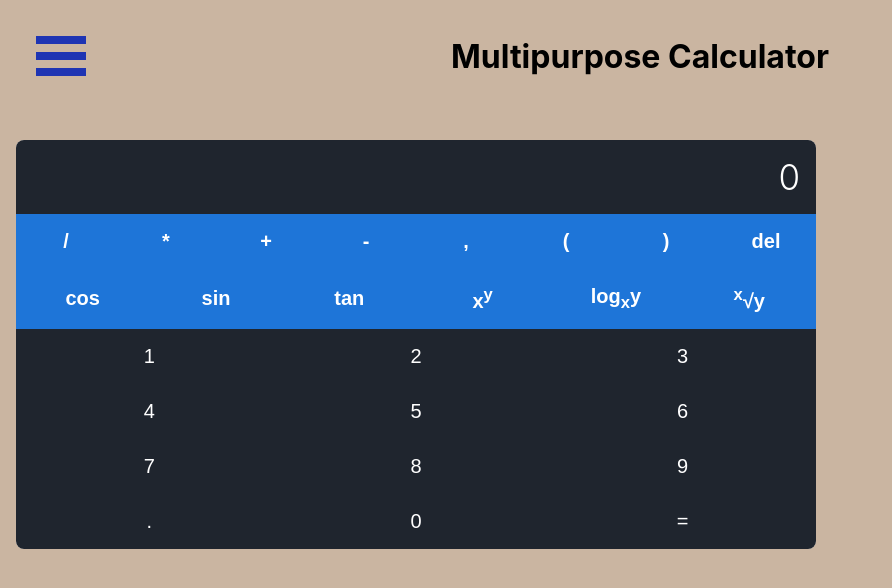
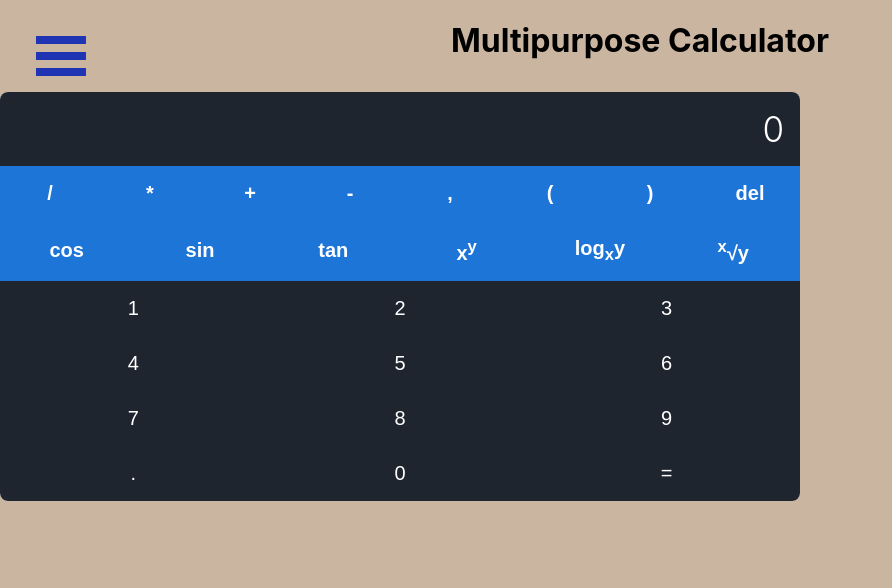
Before and after one commit to F1TR4t/SWE632_Calculator, a React (Create React App) app: page /Scientific in a window 1280 px wide. Shown: the top 588 px of the page, without its empty margins (0-892 px from the left). Built offline with nearby package versions, Linux system fonts and the light colour scheme.

Commit message:
Renamed .App as .App1
Simple and Scientific calculator use .App1 instead of .App which sidebar uses. This will allow them to be aligned to the center of the screen.

```diff
--- a/src/index.css
+++ b/src/index.css
@@ -14,9 +14,9 @@
   --light: #cab5a1;
 }
 
-.App{
-  /*display: flex;
-  min-height: 50vh;*/
+.App1{
+  display: flex;
+  min-height: 50vh;
   align-items: center;
   justify-content: center;
   padding: 16px;
```
